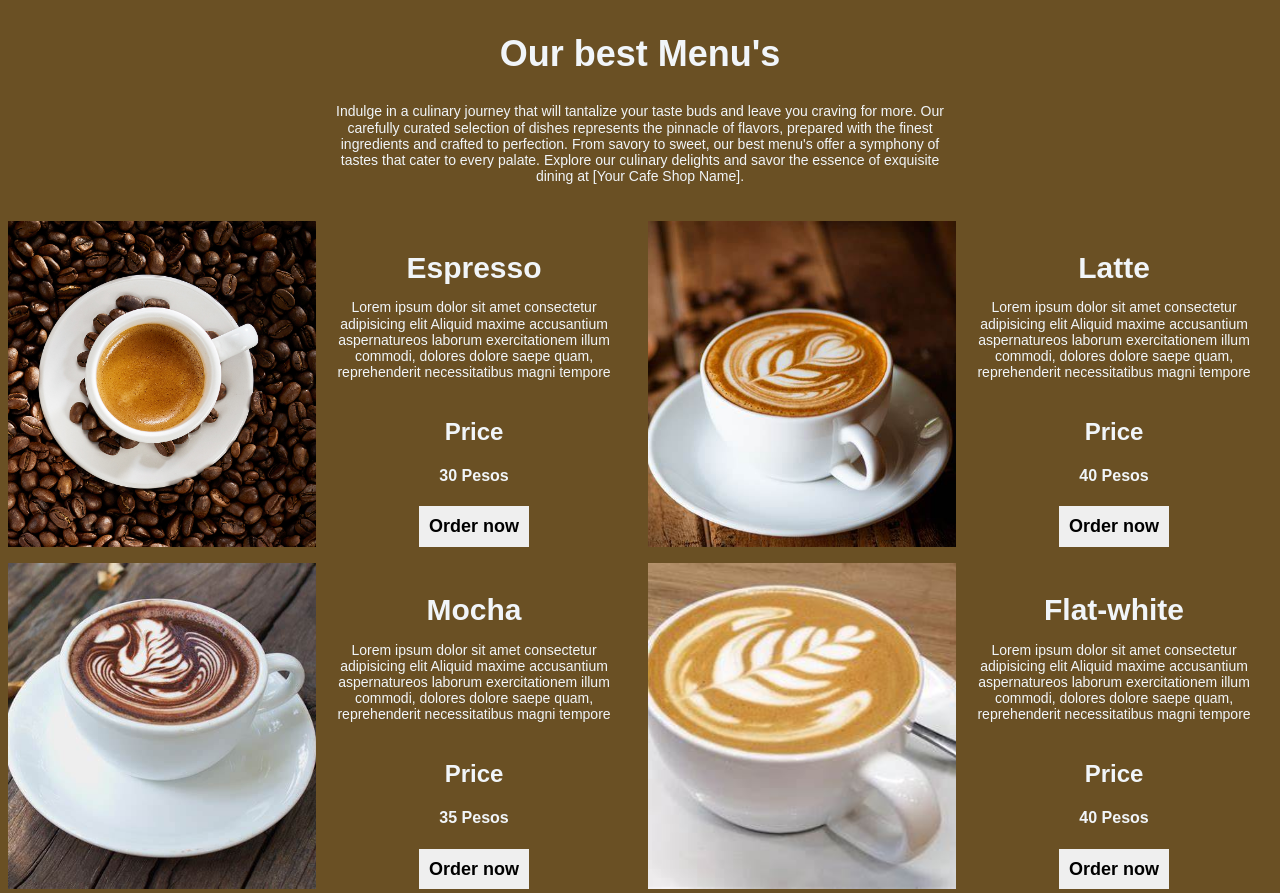
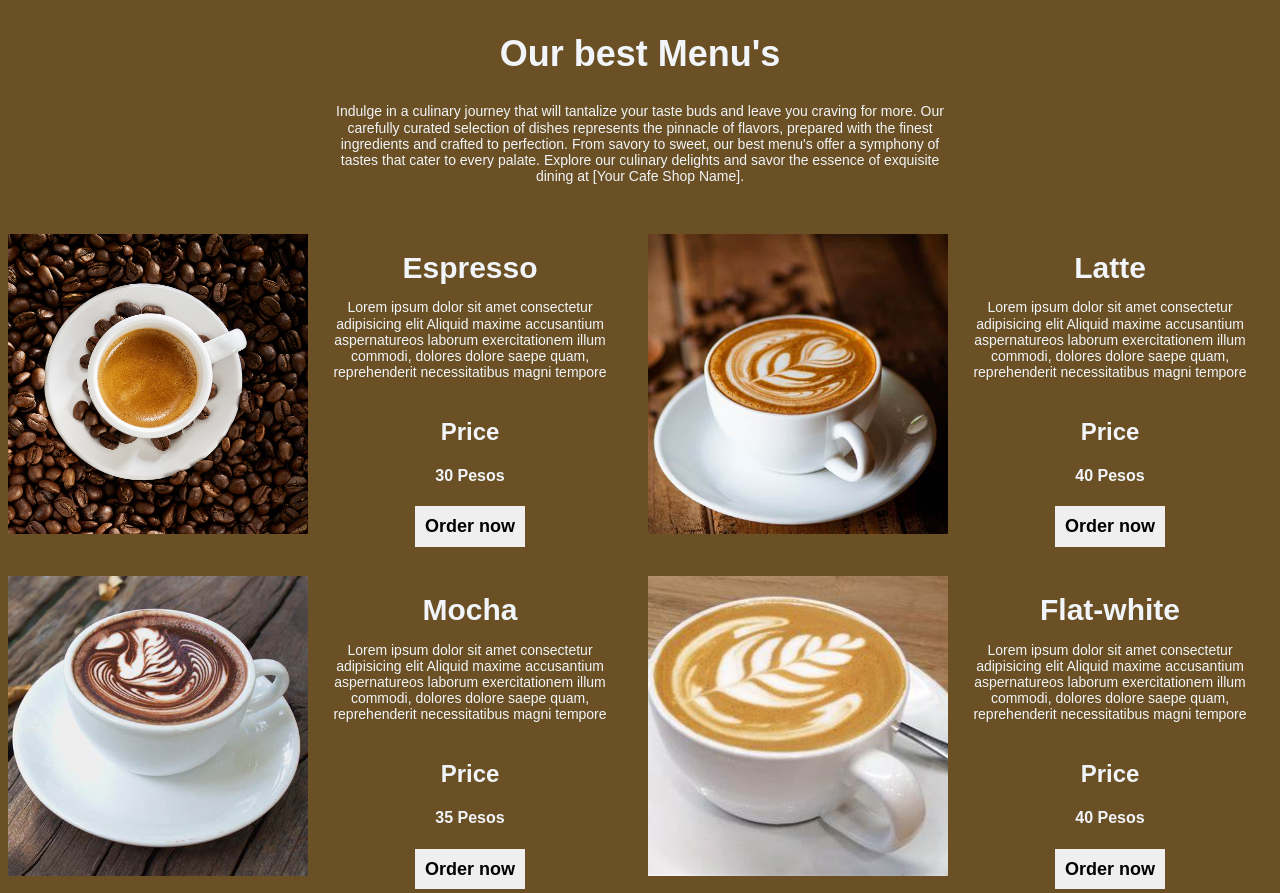
Before and after one commit to AkNOwn389/cafe-web, a website built with Vite: page index.html in a window 1280 px wide. Shown: the part 967-1860 px from the top of the page. Built offline with nearby package versions, Linux system fonts and the light colour scheme; a web font is replaced by a local one.

Commit message:
Update best-menus.css

```diff
--- a/styles/best-menus.css
+++ b/styles/best-menus.css
@@ -31,7 +31,8 @@
       display: grid;
       width: 100%;
       padding: 8px;
-      grid-template-columns: repeat(auto-fit, minmax(500px, 1fr));
+      flex-wrap: wrap;
+      grid-template-columns: repeat(auto-fit, minmax(300px, 1fr));
       grid-gap: 1rem;
 }
 
@@ -44,8 +45,8 @@
 
 .menu-items-image-container{
       width: 100%;
-      max-width: 400px;
-      max-height: 400px;
+      max-width: 300px;
+      max-height: 300px;
       height: 100%;
       object-fit: cover;
       flex-grow: 1;
@@ -97,7 +98,11 @@
 /* md */
 /* @media (min-width: 768px) {} */
 
-@media (min-width: 800px) {
+@media (min-width: 600px) {
+      .best-menu-grid-container{
+            grid-template-columns: repeat(auto-fit, minmax(500px, 1fr));
+      }
+
       .menu-items{
             flex-direction: row;
 
```
